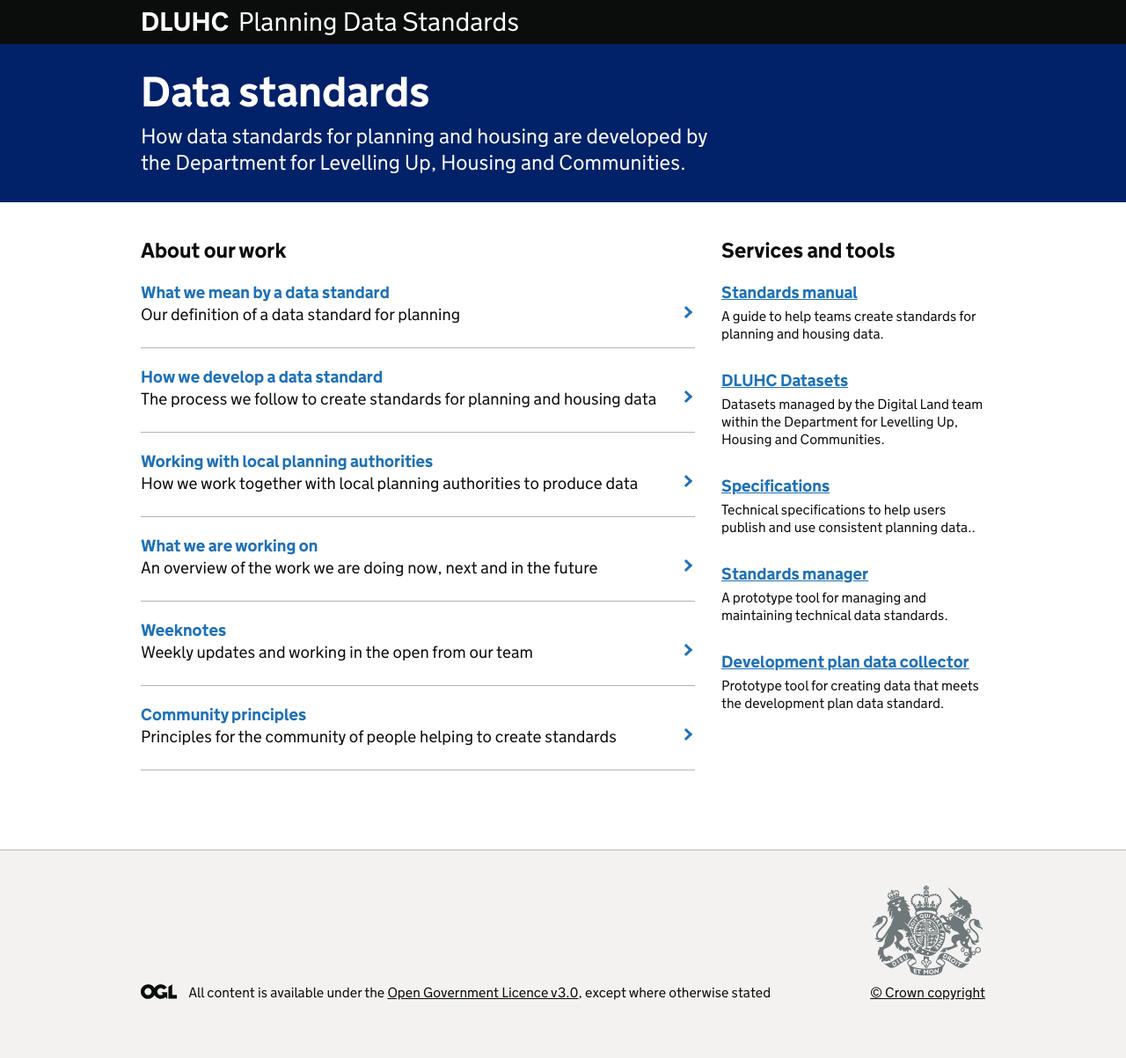
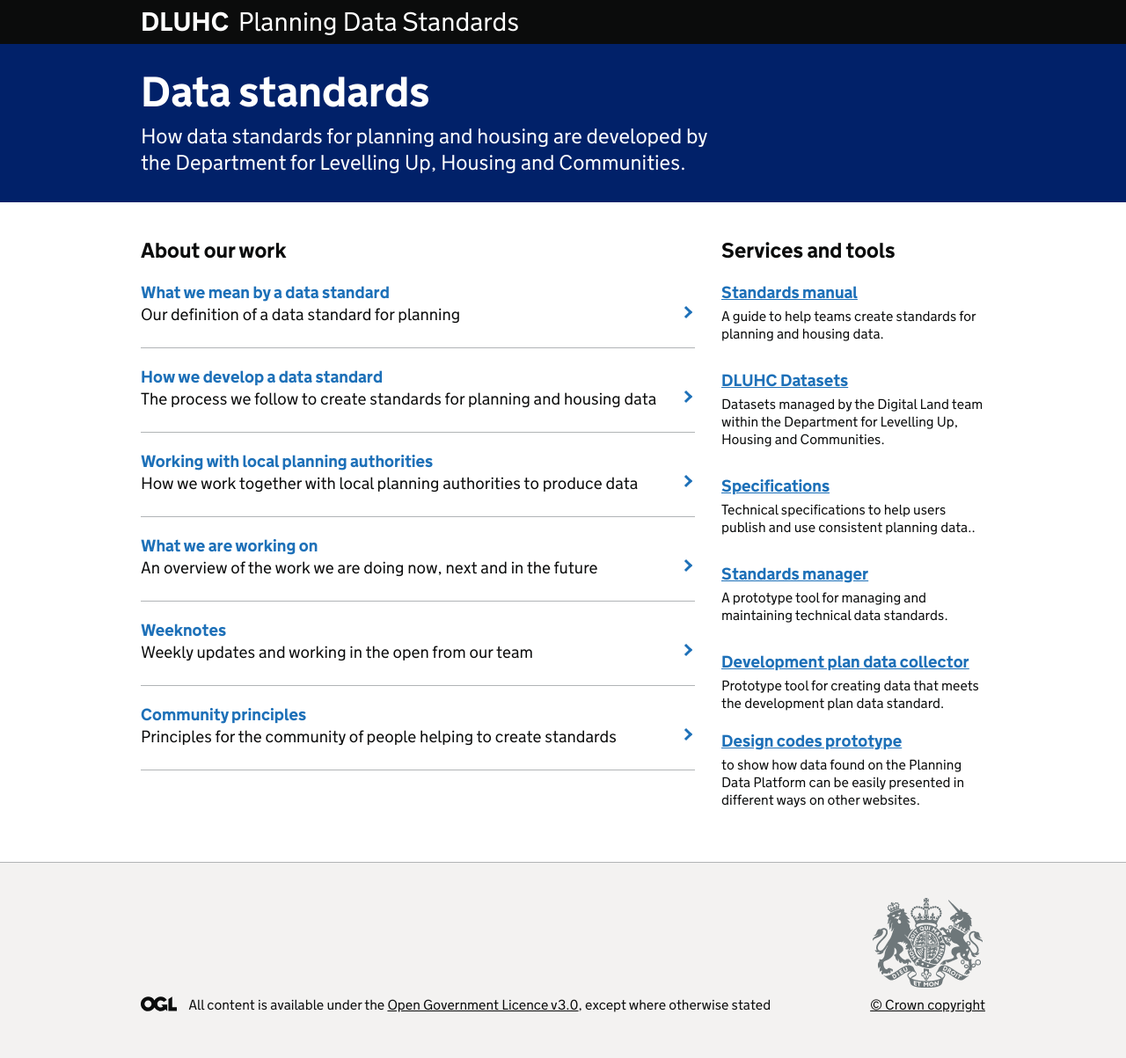
Before and after one commit to digital-land/data-standards-team, a Jekyll site: the page built from index.html, in a window 1280 px wide. Shown: the whole page at 88% size. Built offline with Jekyll 4.4.1, drawn with Linux system fonts in a browser that asks for light colours.

Commit message:
adds link to design codes prototype

```diff
--- a/index.html
+++ b/index.html
@@ -75,6 +75,12 @@
         </p>
         <p class="govuk-body govuk-!-font-size-16">Prototype tool for creating data that meets the development plan data standard.</p>
       </li>
+      <li class="govuk-list__item govuk-!-margin-bottom-12">
+        <p class="govuk-body govuk-!-margin-bottom-1">
+          <a href="https://design-code-prototype.planning-data.dev/" class="govuk-link govuk-!-font-weight-bold">Design codes prototype</a>
+        </p>
+        <p class="govuk-body govuk-!-font-size-16">to show how data found on the Planning Data Platform can be easily presented in different ways on other websites.</p>
+      </li>
     </ul>
   </div>
 </div>
```
